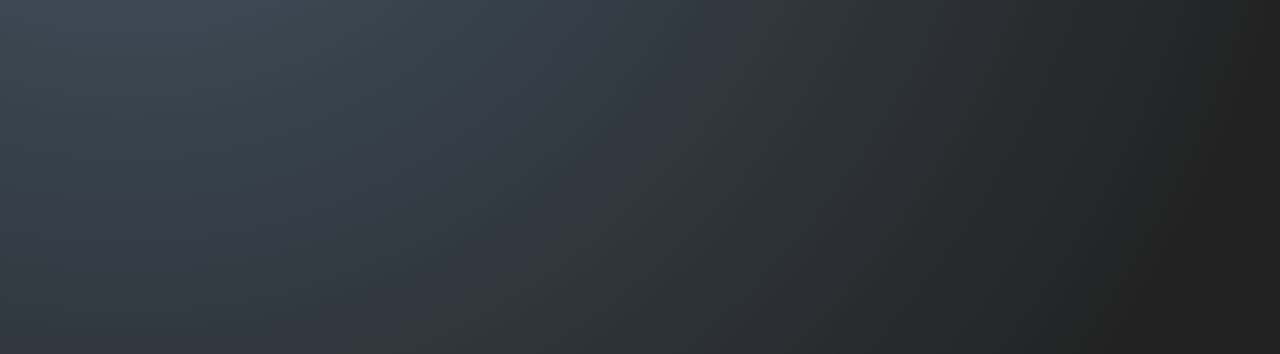
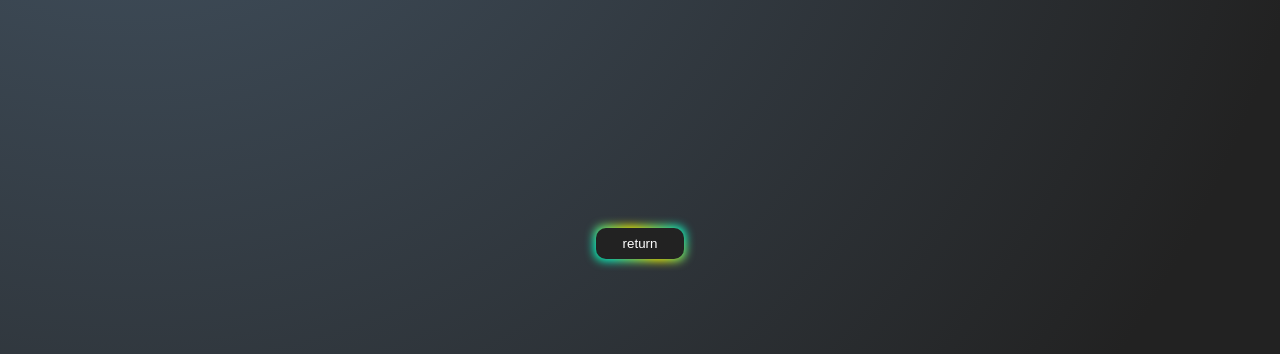
Before and after one commit to pierre273366/newport-front, a plain HTML site: page skills.html in a window 1280 px wide. Shown: the part 506-860 px from the top of the page. Drawn offline with Linux system fonts and the light colour scheme; a web font is replaced by a local one.

Commit message:
btn retour

```diff
--- a/mesprojets.css
+++ b/mesprojets.css
@@ -128,15 +128,15 @@ p {
   content: "";
   background: linear-gradient(
     45deg,
-    #ff0000,
-    #ff7300,
+    #48ff00,
+    #00ffd5,
     #fffb00,
     #48ff00,
     #00ffd5,
-    #002bff,
-    #7a00ff,
-    #ff00c8,
-    #ff0000
+    #fffb00,
+    #00ffd5,
+    #fffb00,
+    #48ff00
   );
   position: absolute;
   top: -2px;
--- a/presentation.css
+++ b/presentation.css
@@ -27,3 +27,79 @@ body {
 .animated-text {
   visibility: hidden;
 }
+
+/*btn retour :*/
+
+.retour {
+  align-items: center;
+  justify-content: center;
+  display: flex;
+  margin-top: 190px;
+}
+
+.btn {
+  padding: 0.6em 2em;
+  border: none;
+  outline: none;
+  color: rgb(255, 255, 255);
+  background: #111;
+  cursor: pointer;
+  position: relative;
+  z-index: 0;
+  border-radius: 10px;
+  user-select: none;
+  -webkit-user-select: none;
+  touch-action: manipulation;
+}
+
+.button-85:before {
+  content: "";
+  background: linear-gradient(
+    45deg,
+    #48ff00,
+    #00ffd5,
+    #fffb00,
+    #48ff00,
+    #00ffd5,
+    #fffb00,
+    #00ffd5,
+    #fffb00,
+    #48ff00
+  );
+  position: absolute;
+  top: -2px;
+  left: -2px;
+  background-size: 400%;
+  z-index: -1;
+  filter: blur(5px);
+  -webkit-filter: blur(5px);
+  width: calc(100% + 4px);
+  height: calc(100% + 4px);
+  animation: glowing-button-85 20s linear infinite;
+  transition: opacity 0.3s ease-in-out;
+  border-radius: 10px;
+}
+
+@keyframes glowing-button-85 {
+  0% {
+    background-position: 0 0;
+  }
+  50% {
+    background-position: 400% 0;
+  }
+  100% {
+    background-position: 0 0;
+  }
+}
+
+.button-85:after {
+  z-index: -1;
+  content: "";
+  position: absolute;
+  width: 100%;
+  height: 100%;
+  background: #222;
+  left: 0;
+  top: 0;
+  border-radius: 10px;
+}
--- a/script-presentation.js
+++ b/script-presentation.js
@@ -15,3 +15,9 @@ document.addEventListener("DOMContentLoaded", function () {
   }
   typeWritter();
 });
+
+//bouton retour accueil :
+
+function goToHome() {
+  window.location.href = "index.html";
+}
--- a/script-skills.js
+++ b/script-skills.js
@@ -71,3 +71,7 @@ function moveReact() {
 }
 
 moveReact();
+
+function goToHome() {
+  window.location.href = "index.html";
+}
--- a/skills.css
+++ b/skills.css
@@ -107,3 +107,79 @@ body {
   color: black;
   transition: width 1s;
 }
+
+/*btn retour :*/
+
+.retour {
+  align-items: center;
+  justify-content: center;
+  display: flex;
+  margin-top: 190px;
+}
+
+.btn {
+  padding: 0.6em 2em;
+  border: none;
+  outline: none;
+  color: rgb(255, 255, 255);
+  background: #111;
+  cursor: pointer;
+  position: relative;
+  z-index: 0;
+  border-radius: 10px;
+  user-select: none;
+  -webkit-user-select: none;
+  touch-action: manipulation;
+}
+
+.button-85:before {
+  content: "";
+  background: linear-gradient(
+    45deg,
+    #48ff00,
+    #00ffd5,
+    #fffb00,
+    #48ff00,
+    #00ffd5,
+    #fffb00,
+    #00ffd5,
+    #fffb00,
+    #48ff00
+  );
+  position: absolute;
+  top: -2px;
+  left: -2px;
+  background-size: 400%;
+  z-index: -1;
+  filter: blur(5px);
+  -webkit-filter: blur(5px);
+  width: calc(100% + 4px);
+  height: calc(100% + 4px);
+  animation: glowing-button-85 20s linear infinite;
+  transition: opacity 0.3s ease-in-out;
+  border-radius: 10px;
+}
+
+@keyframes glowing-button-85 {
+  0% {
+    background-position: 0 0;
+  }
+  50% {
+    background-position: 400% 0;
+  }
+  100% {
+    background-position: 0 0;
+  }
+}
+
+.button-85:after {
+  z-index: -1;
+  content: "";
+  position: absolute;
+  width: 100%;
+  height: 100%;
+  background: #222;
+  left: 0;
+  top: 0;
+  border-radius: 10px;
+}
--- a/skills.html
+++ b/skills.html
@@ -79,6 +79,11 @@
         </div>
       </div>
     </div>
+    <div class="retour">
+      <button href="index.html" class="btn button-85" onclick="goToHome()">
+        return
+      </button>
+    </div>
     <script src="script-skills.js"></script>
   </body>
 </html>
```
Also changed, not shown: presentation.html (+5 -1 lines).
